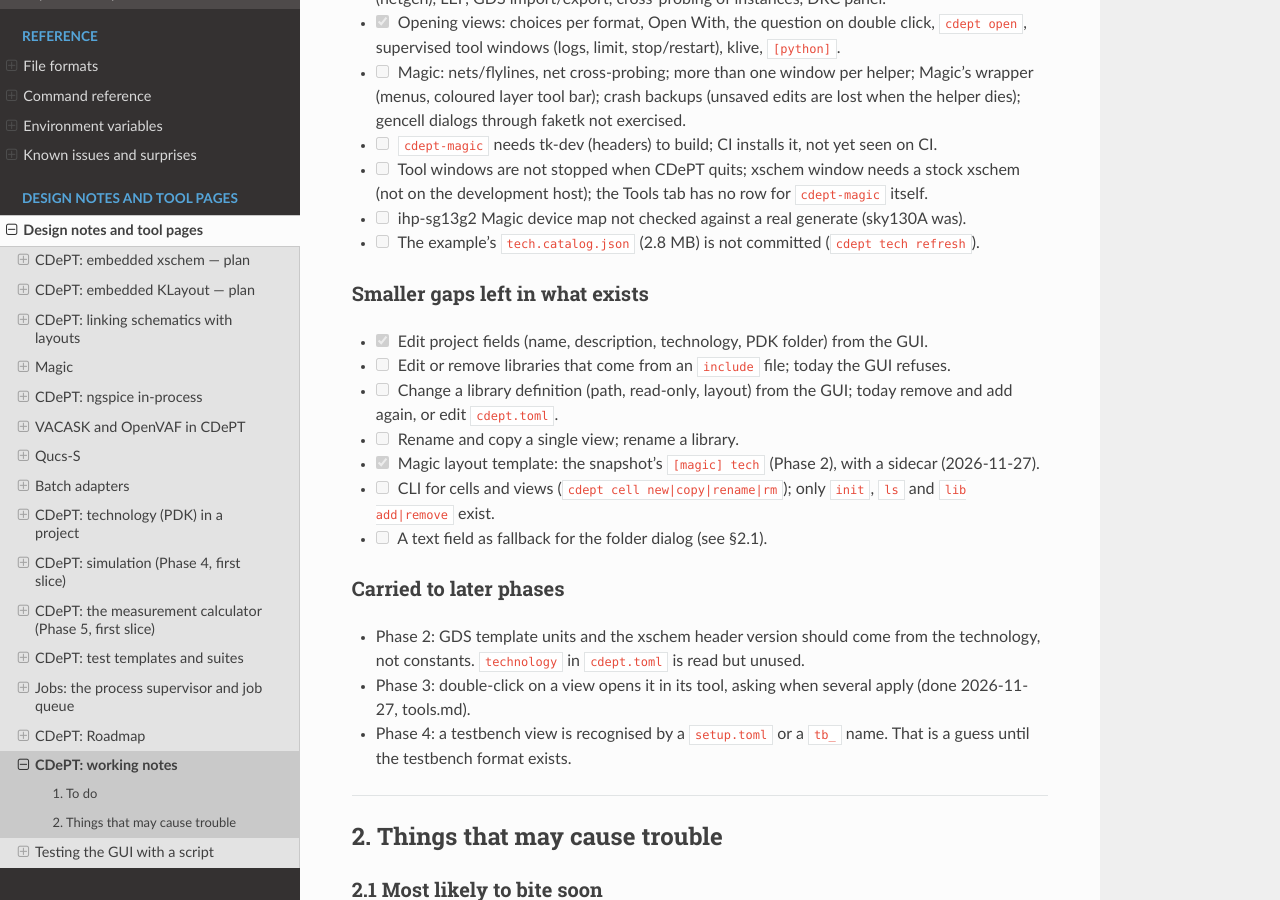
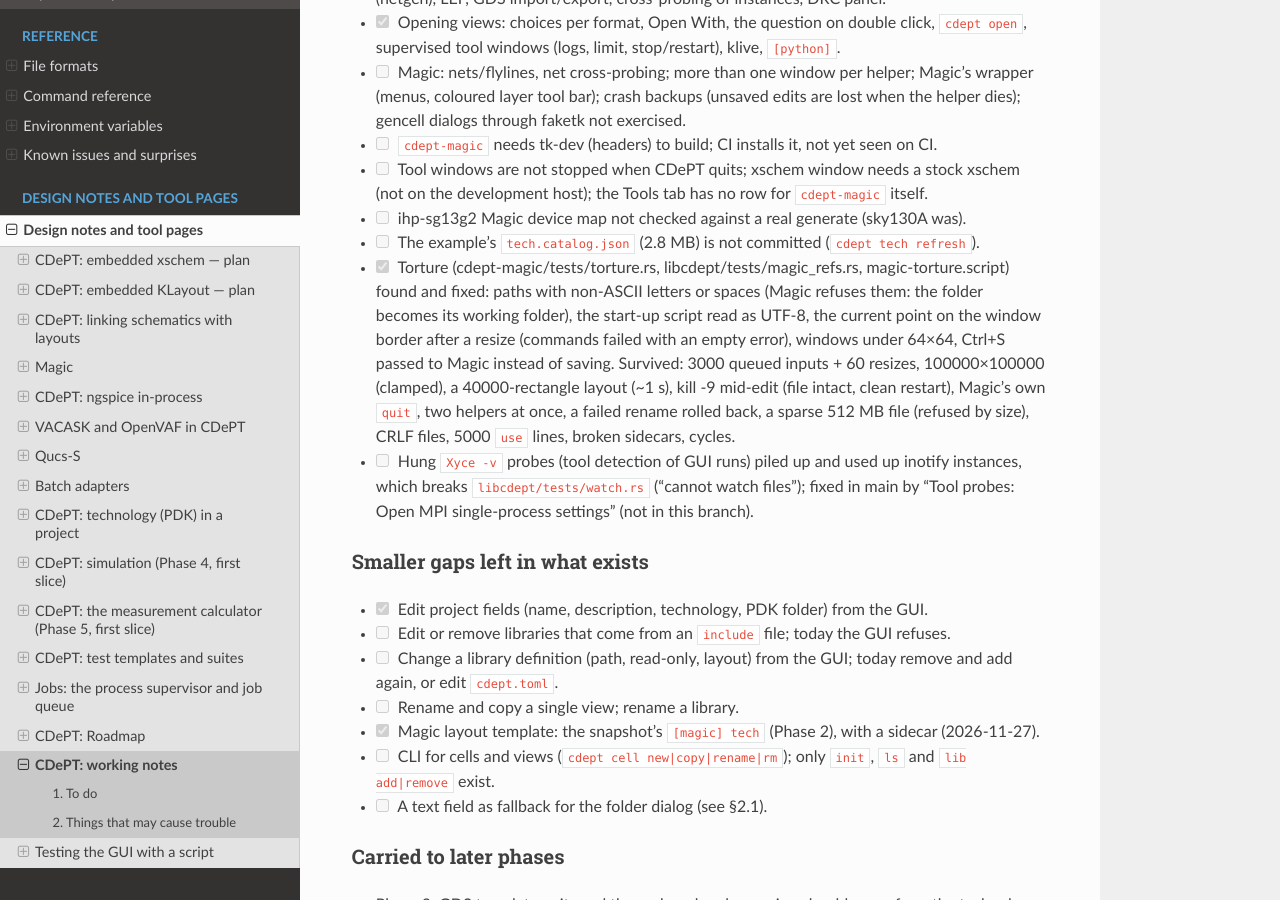
Before and after one commit to ckdur/cdept, a Sphinx documentation site: the page built from docs/NOTES.md, in a window 1280 px wide and 900 px high, scrolled down 10019 px. Built offline with Sphinx 7.4.7 and the Read the Docs theme 3.1.0, drawn with Linux system fonts in a browser that asks for light colours.

Commit message:
NOTES: Phase 3 Magic/tool hub block with open points and what the torture found; fmt, clippy
Co-Authored-By: Claude Opus 5.5 <noreply@anthropic.com>

```diff
--- a/docs/NOTES.md
+++ b/docs/NOTES.md
@@ -393,6 +393,18 @@ a real Liberty file, GUI. The OpenLane Xyce hangs without the Open MPI single-pr
       (not on the development host); the Tools tab has no row for `cdept-magic` itself.
 - [ ] ihp-sg13g2 Magic device map not checked against a real generate (sky130A was).
 - [ ] The example's `tech.catalog.json` (2.8 MB) is not committed (`cdept tech refresh`).
+- [x] Torture (cdept-magic/tests/torture.rs, libcdept/tests/magic_refs.rs,
+      magic-torture.script) found and fixed: paths with non-ASCII letters or spaces
+      (Magic refuses them: the folder becomes its working folder), the start-up script
+      read as UTF-8, the current point on the window border after a resize (commands
+      failed with an empty error), windows under 64×64, Ctrl+S passed to Magic instead of
+      saving. Survived: 3000 queued inputs + 60 resizes, 100000×100000 (clamped), a
+      40000-rectangle layout (~1 s), kill -9 mid-edit (file intact, clean restart), Magic's
+      own `quit`, two helpers at once, a failed rename rolled back, a sparse 512 MB file
+      (refused by size), CRLF files, 5000 `use` lines, broken sidecars, cycles.
+- [ ] Hung `Xyce -v` probes (tool detection of GUI runs) piled up and used up inotify
+      instances, which breaks `libcdept/tests/watch.rs` ("cannot watch files"); fixed in
+      main by "Tool probes: Open MPI single-process settings" (not in this branch).
 
 ### Smaller gaps left in what exists
 - [x] Edit project fields (name, description, technology, PDK folder) from the GUI.
```
Also changed, not shown: 2 other files.
